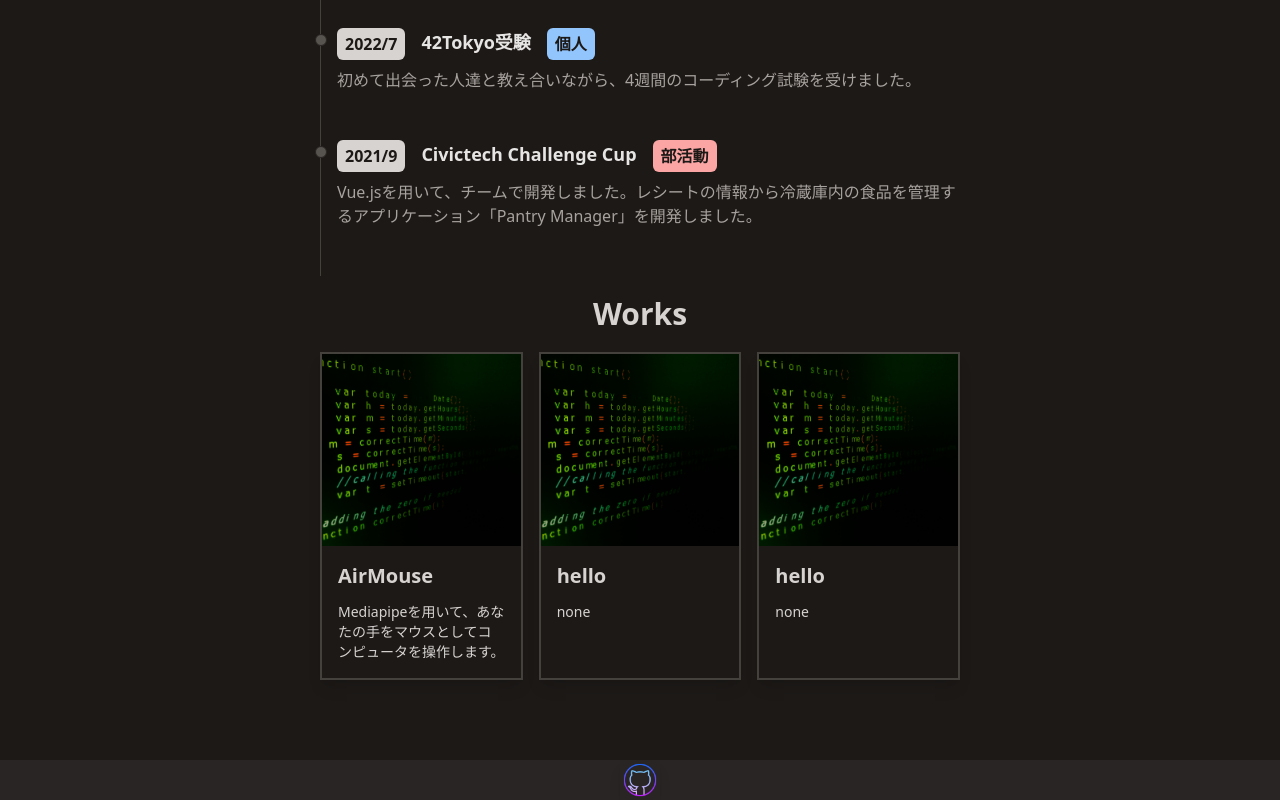
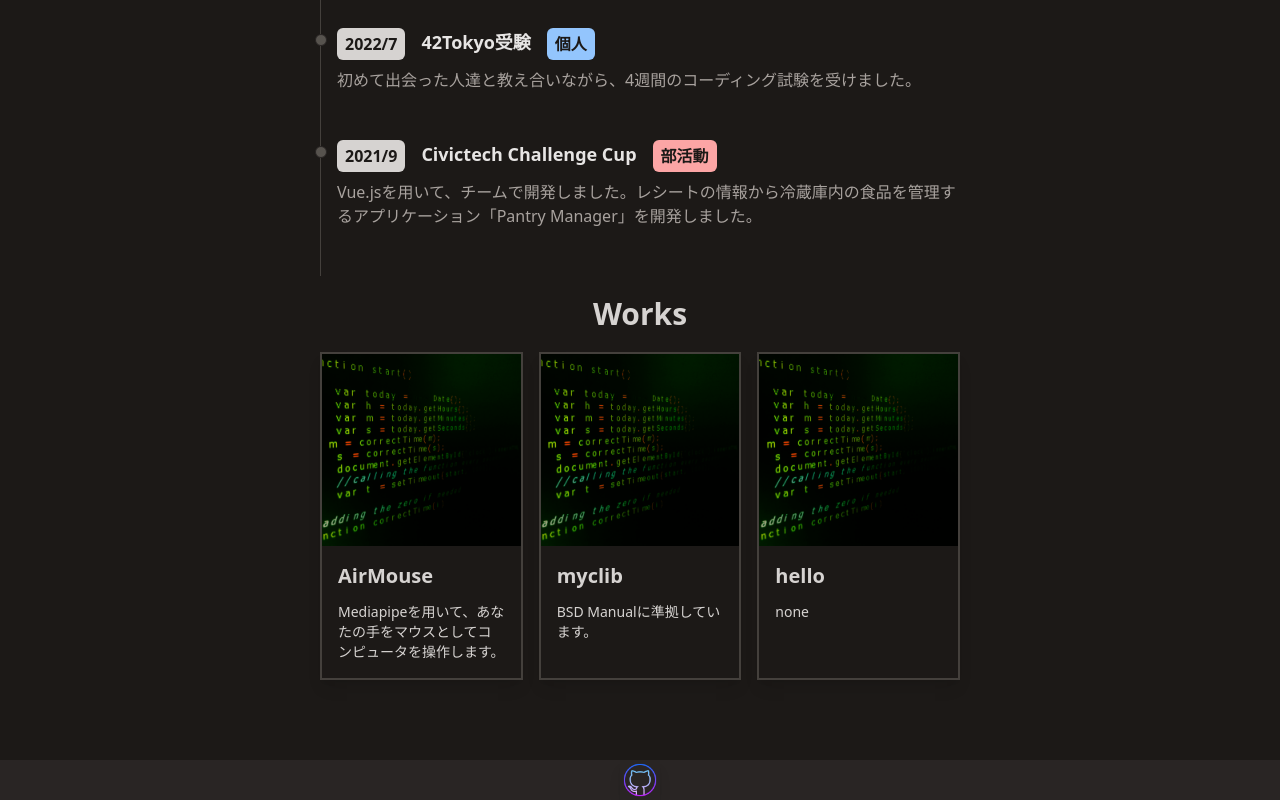
Before and after one commit to kAwA1290/kAwA1290.github.io, a Next.js app: page / in a window 1280 px wide. Shown: the part 632-1432 px from the top of the page. Built offline with nearby package versions, Linux system fonts and the light colour scheme.

Commit message:
publicatable

```diff
--- a/components/Works.tsx
+++ b/components/Works.tsx
@@ -8,7 +8,7 @@
 			<p className="text-3xl text-stone-150 font-semibold mb-5">Works</p>
 			<div className="flex flex-row items-left space-x-4 w-1/2">
 				<Artifact link="https://github.com/kAwA1290/AirMouse" imagePath={picture.src} title="AirMouse" detail="Mediapipeを用いて、あなたの手をマウスとしてコンピュータを操作します。"/>
-				<Artifact link="google.com" imagePath={picture.src} title="hello" detail="none"/>
+				<Artifact link="https://github.com/kAwA1290/myclib" imagePath={picture.src} title="myclib" detail="BSD Manualに準拠しています。"/>
 				<Artifact link="google.com" imagePath={picture.src} title="hello" detail="none"/>
 			</div>
 		</div>
@@ -16,3 +16,5 @@
 }
 
 export default Works;
+
+//<Artifact link="google.com" imagePath={picture.src} title="hello" detail="none"/>
```
Also changed, not shown: components/Artifact.tsx (+0 -10 lines).
